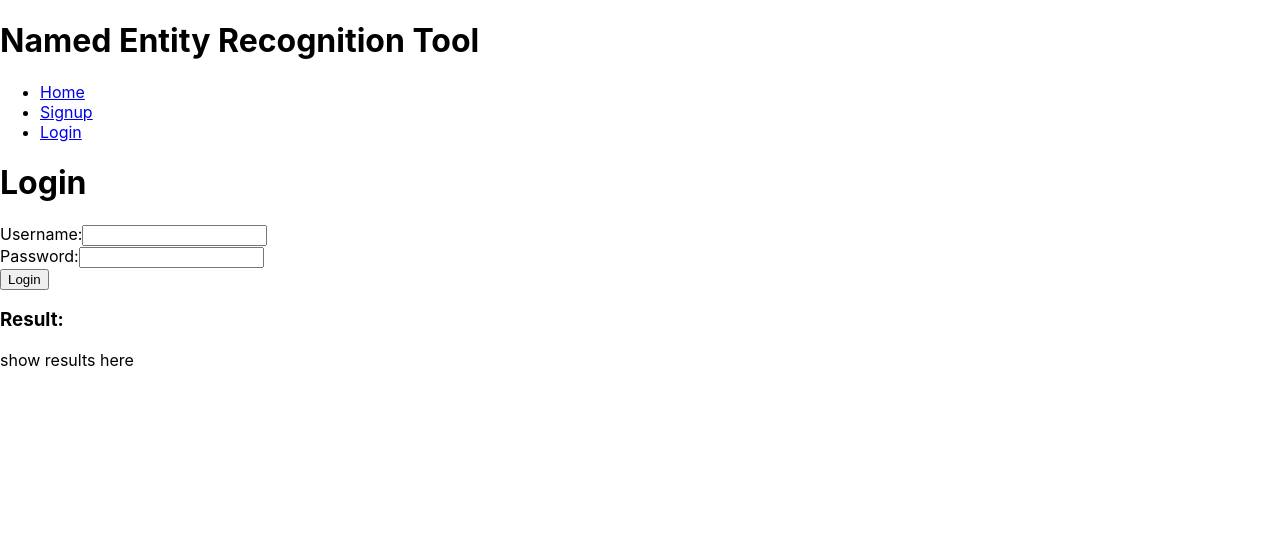
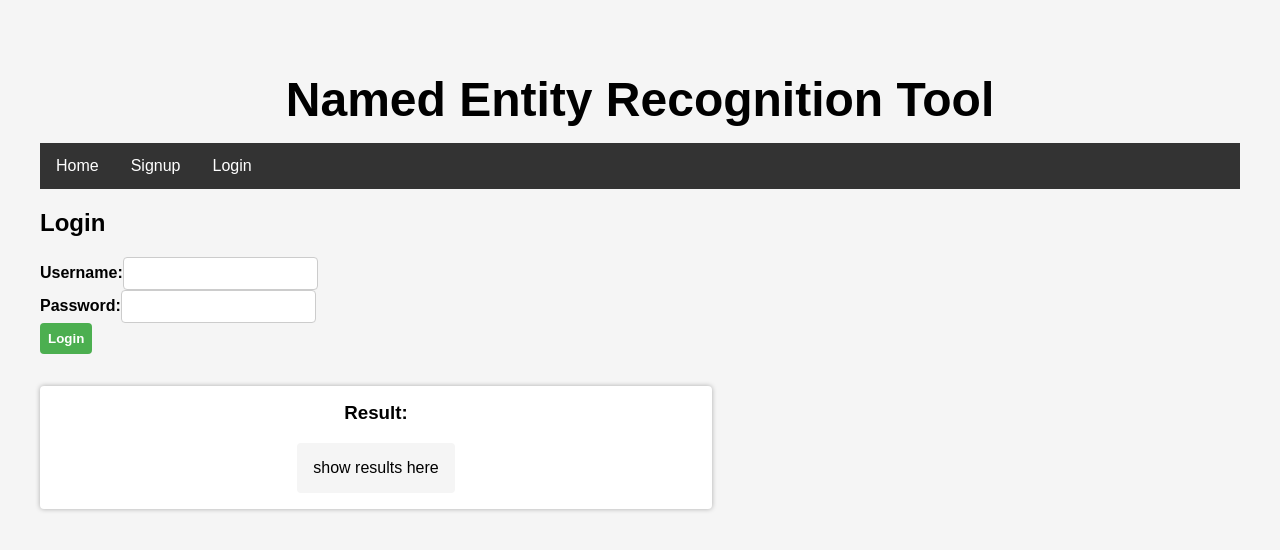
Before and after one commit to CS222-UIUC/course-project-team-42, a React (Create React App) app in the folder entity_recognition/: page /login in a window 1280 px wide. Shown: the top 550 px of the page. Built offline with nearby package versions, Linux system fonts and the light colour scheme.

Commit message:
frontend css design

```diff
--- a/entity_recognition/src/App.css
+++ b/entity_recognition/src/App.css
@@ -1,42 +1,118 @@
-.App {
-  text-align: center;
+body {
+  padding: 20px;
+  margin: 20px;
+  font-family: Arial, sans-serif;
+  background-color: #f5f5f5;
 }
 
-.App-logo {
-  height: 40vmin;
-  pointer-events: none;
+h1 {
+  font-size: 3rem;
+  font-weight: bold;
+  text-align: center;
+  margin-top: 2rem;
+  margin-bottom: 1rem;
 }
 
-@media (prefers-reduced-motion: no-preference) {
-  .App-logo {
-    animation: App-logo-spin infinite 20s linear;
-  }
+ul {
+  list-style-type: none;
+  margin: 0;
+  padding: 0;
+  overflow: hidden;
+  background-color: #333;
+  position: sticky;
+  top: 0;
 }
 
-.App-header {
-  background-color: #282c34;
-  min-height: 100vh;
+li {
+  float: left;
+}
+
+li a {
+  display: block;
+  color: white;
+  text-align: center;
+  padding: 14px 16px;
+  text-decoration: none;
+}
+
+li a:hover:not(.active) {
+  background-color: #111;
+}
+
+.active {
+  background-color: #4CAF50;
+}
+
+.container {
   display: flex;
   flex-direction: column;
+  justify-content: center;
   align-items: center;
-  justify-content: center;
-  font-size: calc(10px + 2vmin);
-  color: white;
+  margin-top: 2rem;
 }
 
-.App-link {
-  color: #61dafb;
+.form-group {
+  display: flex;
+  flex-direction: column;
+  margin-bottom: 1rem;
 }
 
-@keyframes App-logo-spin {
-  from {
-    transform: rotate(0deg);
-  }
-  to {
-    transform: rotate(360deg);
-  }
+label {
+  font-weight: bold;
+  margin-bottom: 0.5rem;
 }
 
-.css-fix {
-  white-space: pre-wrap; /* or pre-line */
+input[type="text"],
+input[type="password"],
+textarea {
+  padding: 0.5rem;
+  border-radius: 0.25rem;
+  border: 1px solid #ccc;
 }
+
+button[type="submit"] {
+  padding: 0.5rem;
+  border-radius: 0.25rem;
+  border: none;
+  background-color: #4CAF50;
+  color: white;
+  font-weight: bold;
+  cursor: pointer;
+  transition: background-color 0.2s ease;
+}
+
+button[type="submit"]:hover {
+  background-color: #3e8e41;
+}
+
+textarea {
+  resize: vertical;
+  height: 10rem;
+  min-height: 5rem;
+  max-width: 100%;
+}
+
+.result {
+  display: flex;
+  flex-direction: column;
+  justify-content: center;
+  align-items: center;
+  margin-top: 2rem;
+  padding: 1rem;
+  background-color: #fff;
+  border-radius: 0.25rem;
+  box-shadow: 0 0 5px rgba(0,0,0,0.3);
+  width: 100%;
+  max-width: 40rem;
+}
+
+.result h3 {
+  margin-top: 0;
+}
+
+.result p {
+  margin: 0;
+  padding: 1rem;
+  border-radius: 0.25rem;
+  background-color: #f5f5f5;
+}
--- a/entity_recognition/src/App.js
+++ b/entity_recognition/src/App.js
@@ -1,7 +1,7 @@
 import React, { useState, useRef } from 'react';
 import axios from "axios";
 import './App.css';
-import { BrowserRouter, Routes, Router, Route, Link } from "react-router-dom";
+import { BrowserRouter, Routes, Route, Link } from "react-router-dom";
 import Register from "./register";
 import Login from "./login";
 
@@ -16,7 +16,7 @@ function App() {
 
   async function textClickHandler(e) {
     e.preventDefault()
-    if (token != "Successfully login!") {
+    if (token !== "Successfully login!") {
       setResult("Please log in first!")
       return
     }
@@ -50,7 +50,7 @@ function fileClickHandler(e) {
   return (
     <BrowserRouter>
       <>
-        <div>
+        <div className="header">
           <h1>Named Entity Recognition Tool</h1>
           <ul>
             <li><Link to="/">Home</Link></li>
@@ -59,10 +59,10 @@ function fileClickHandler(e) {
           </ul>
         </div>
         <Routes>
-          <Route path="/register" element={<Register setResult={setResult}/>} />
+          <Route path="/register" element={<Register setResult={setResult} />} />
           <Route path="/login" element={<Login setResult={setResult} setToken={setToken} />} />
           <Route path="/" element={
-            <div>
+            <div className="main">
               <label>
                 <h3>Input Text</h3>
                 <form onSubmit={textClickHandler}>
@@ -80,22 +80,19 @@ function fileClickHandler(e) {
                         borderWidth : 1.0}}/>
                   </label>
                   <br />
-                    <button type="submit">submit text</button>
+                  <button type="submit" className="submit-button">submit text</button>
                 </form>
               </label>
-              <div>
                 <h3>Input File (.txt file)</h3>
                 <input type="file" ref={inputFileRef} />
-              </div>
-              <div>
-                <button type="submit" onClick={fileClickHandler}>
+                <br />
+                <button type="submit" onClick={fileClickHandler} className="submit-button">
                   submit file
                 </button>
-              </div>
             </div>
           } />
         </Routes>
-        <div>
+        <div className="result">
           <h3>Result:</h3>
           <p dangerouslySetInnerHTML={{__html: result}} />
         </div>
--- a/entity_recognition/src/login.js
+++ b/entity_recognition/src/login.js
@@ -2,7 +2,7 @@ import React, { useState, useRef } from 'react';
 import axios from "axios";
 import './App.js';
 import './App.css';
-import { BrowserRouter as Router, Switch, Route, Link } from "react-router-dom";
+// import { BrowserRouter as Router, Switch, Route, Link } from "react-router-dom";
 
 function Login(props) {
   const { result, setResult, setToken } = props;
@@ -26,7 +26,7 @@ function Login(props) {
 
   return (
     <div>
-      <h1>Login</h1>
+      <h2>Login</h2>
       <form onSubmit={submitHandler}>
         <label>
           Username:
```
